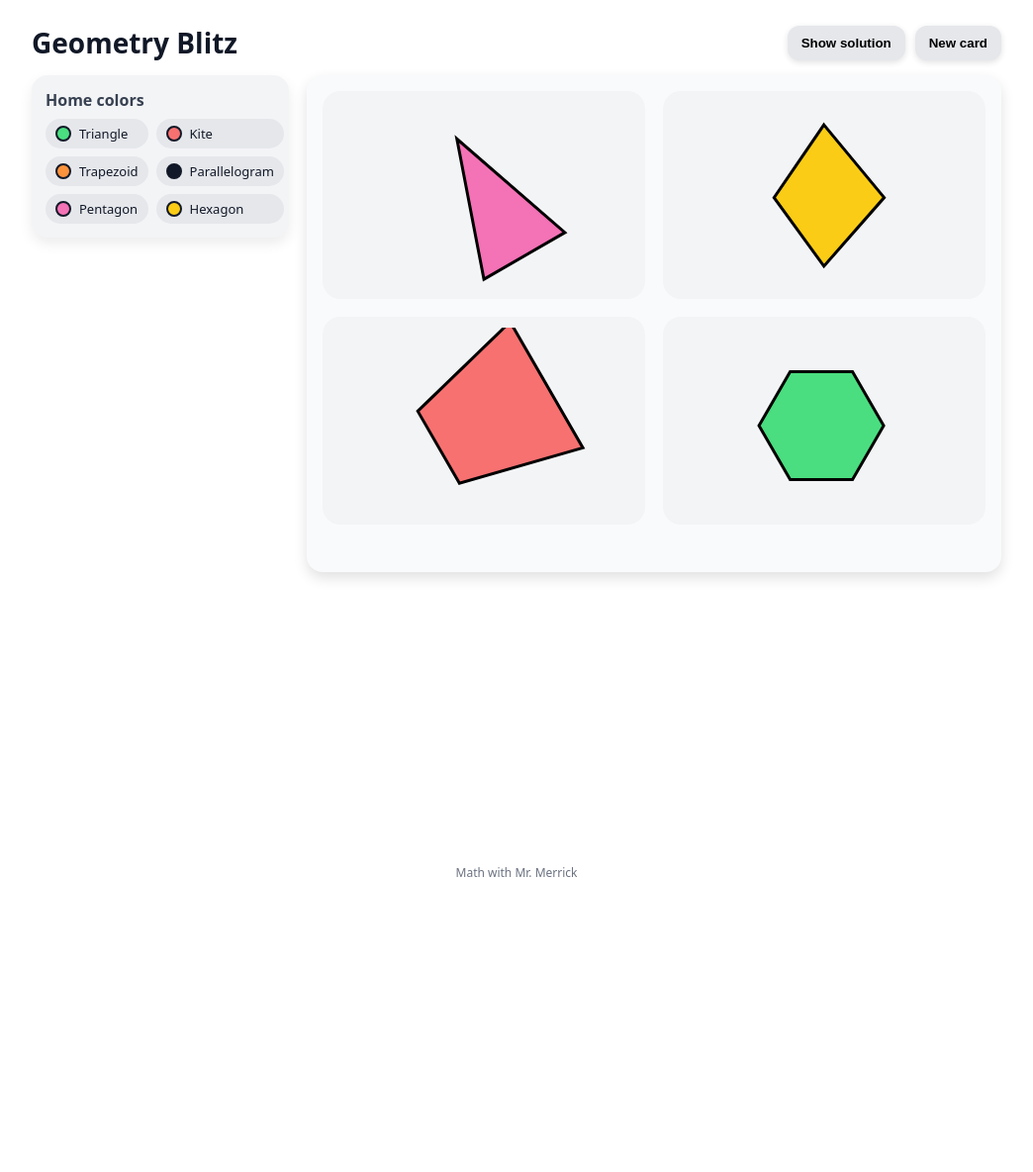
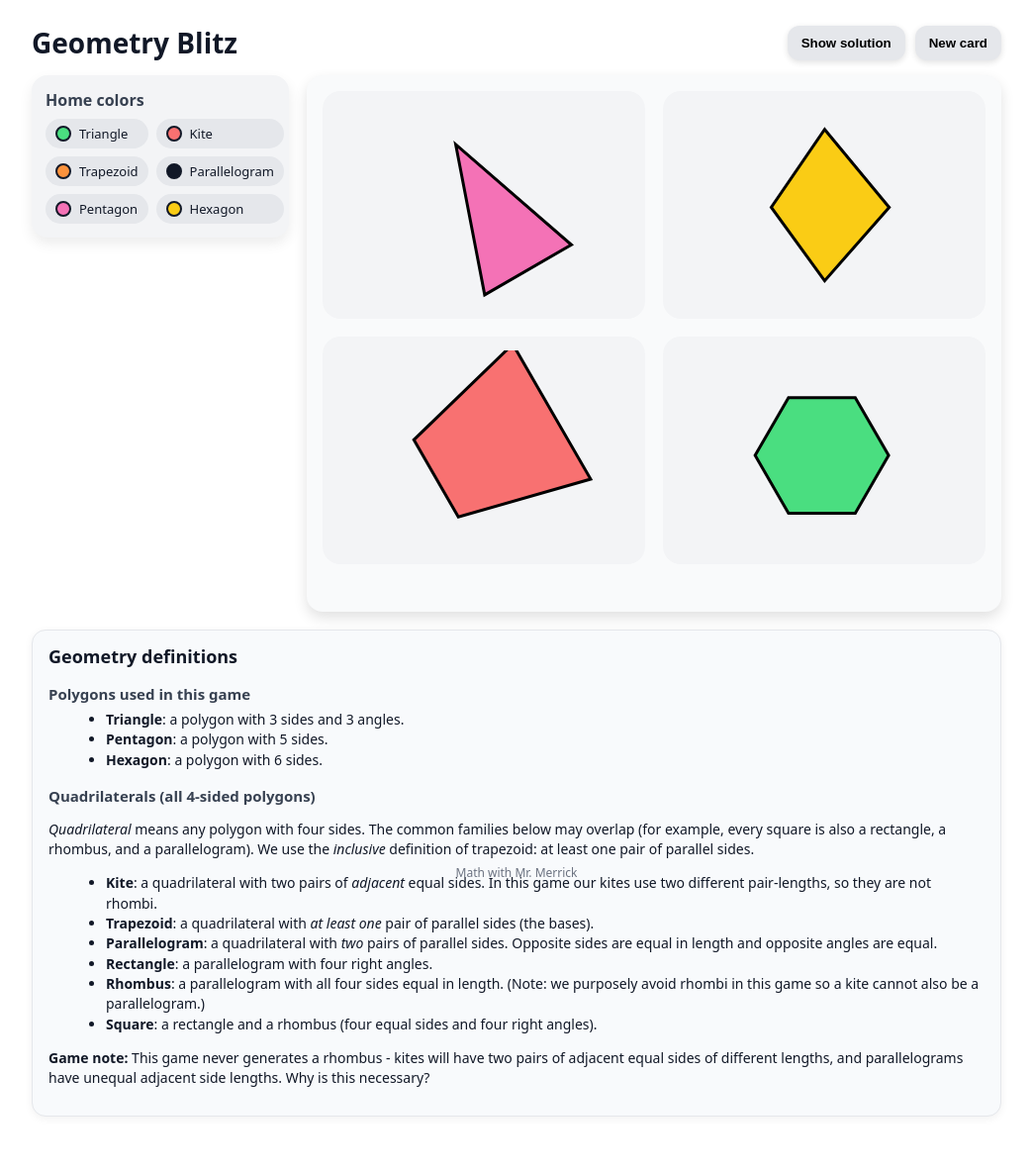
Before and after one commit to MerrickMath/MerrickMath.github.io, a Jekyll site: the page Geometryblitz.html, which Jekyll copies as it is, in a window 1280 px wide. Shown: the whole page at 99% size, without its empty margins (118-1162 px from the left). Built offline with Jekyll 4.4.1, drawn with Linux system fonts in a browser that asks for light colours; before the commit the page ends 900 px from its top, so only the background shows below that.

Commit message:
Update Geometryblitz.html

```diff
--- a/Geometryblitz.html
+++ b/Geometryblitz.html
@@ -50,6 +50,37 @@
 
     .label { position:absolute; bottom:6px; left:50%; transform:translateX(-50%); font-size:12px; padding:2px 8px; border-radius:999px; background:#e5e7eb; color:var(--text); border:1px solid rgba(0,0,0,.08); z-index:2; pointer-events:none; }
     .hidden { display:none; }
+      /* Responsive sizing */
+    .grid { display:grid; grid-template-columns: repeat(2, minmax(140px, 1fr)); gap:18px; }
+    .slot { height: clamp(140px, 36vw, 230px); }
+    svg { width: 88%; height: 88%; }
+
+    @media (max-width: 900px) {
+      .page { max-width: 100%; margin: 12px auto 72px; padding: 0 12px; }
+      .layout { grid-template-columns: 1fr; }
+      .legend { order: -1; }
+      .grid { grid-template-columns: repeat(2, minmax(120px, 1fr)); gap:14px; }
+      .slot { height: clamp(130px, 40vw, 220px); }
+      .controls { flex-wrap: wrap; }
+      .topbar { align-items: start; }
+    }
+
+    @media (max-width: 560px) {
+      h1 { font-size: clamp(18px, 6vw, 24px); }
+      .grid { grid-template-columns: 1fr; }
+      .slot { height: clamp(160px, 58vw, 260px); }
+      .row { grid-template-columns: 1fr; }
+      .pill { font-size: 14px; }
+      .controls { gap:8px; }
+      button { width: 100%; }
+    }
+
+    /* Definitions section */
+    .defs { margin-top: 18px; background: #f8fafc; border: 1px solid #e5e7eb; border-radius: 14px; padding: 14px 16px; box-shadow: 0 2px 8px rgba(0,0,0,.06); }
+    .defs h2 { margin: 0 0 10px 0; font-size: 18px; }
+    .defs h3 { margin: 16px 0 6px 0; font-size: 15px; color: var(--muted); }
+    .defs p, .defs li { font-size: 14px; line-height: 1.45; }
+    .defs ul { margin: 6px 0 10px 18px; }
   </style>
 </head>
 <body>
@@ -75,6 +106,31 @@
         <div id="status" class="status" aria-live="polite"></div>
       </section>
     </div>
+
+    <!-- Mathematical definitions (for teaching/reference) -->
+    <section class="defs" aria-label="Geometry definitions">
+      <h2>Geometry definitions</h2>
+
+      <h3>Polygons used in this game</h3>
+      <ul>
+        <li><strong>Triangle</strong>: a polygon with 3 sides and 3 angles.</li>
+        <li><strong>Pentagon</strong>: a polygon with 5 sides.</li>
+        <li><strong>Hexagon</strong>: a polygon with 6 sides.</li>
+      </ul>
+
+      <h3>Quadrilaterals (all 4‑sided polygons)</h3>
+      <p><em>Quadrilateral</em> means any polygon with four sides. The common families below may overlap (for example, every square is also a rectangle, a rhombus, and a parallelogram). We use the <em>inclusive</em> definition of trapezoid: at least one pair of parallel sides.</p>
+      <ul>
+        <li><strong>Kite</strong>: a quadrilateral with two pairs of <em>adjacent</em> equal sides. In this game our kites use two different pair-lengths, so they are not rhombi.</li>
+        <li><strong>Trapezoid</strong>: a quadrilateral with <em>at least one</em> pair of parallel sides (the bases).</li>
+        <li><strong>Parallelogram</strong>: a quadrilateral with <em>two</em> pairs of parallel sides. Opposite sides are equal in length and opposite angles are equal.</li>
+        <li><strong>Rectangle</strong>: a parallelogram with four right angles.</li>
+        <li><strong>Rhombus</strong>: a parallelogram with all four sides equal in length. (Note: we purposely avoid rhombi in this game so a kite cannot also be a parallelogram.)</li>
+        <li><strong>Square</strong>: a rectangle and a rhombus (four equal sides and four right angles).</li>
+      </ul>
+
+      <p><strong>Game note:</strong> This game never generates a rhombus - kites will have two pairs of adjacent equal sides of different lengths, and parallelograms have unequal adjacent side lengths. Why is this necessary?</p>
+    </section>
   </div>
   <div class="brand">Math with Mr. Merrick</div>
 
```
